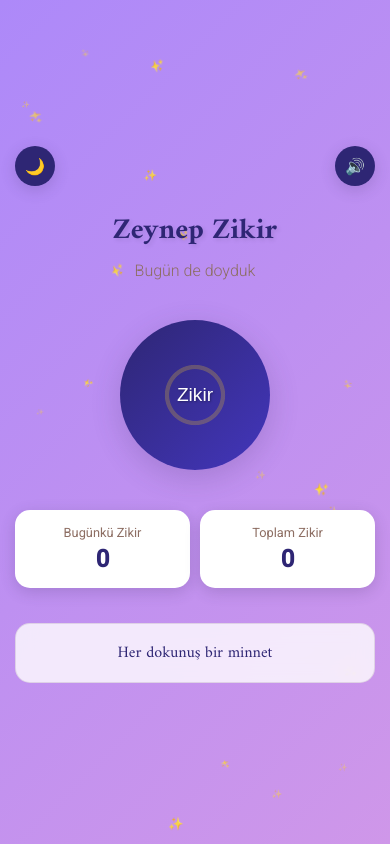
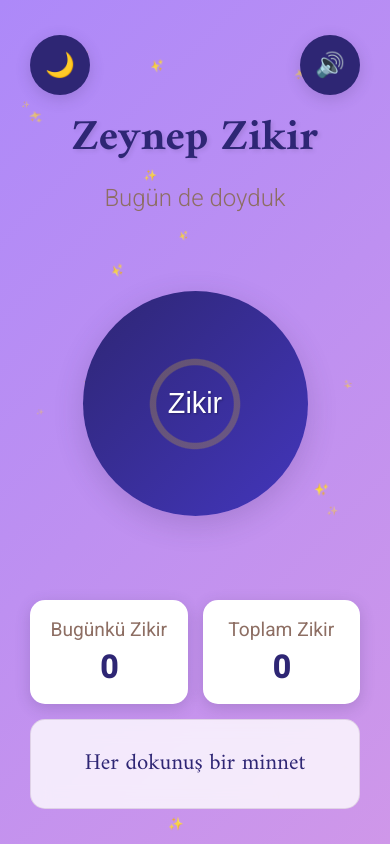
Before and after one commit to oktayaydogan/ZikriZeynep, a plain HTML site: page index.html in a window 390 px wide. Drawn offline with Linux system fonts and the light colour scheme.

Commit message:
Refactor layout structure and improve mobile responsiveness for better usability

```diff
--- a/index.html
+++ b/index.html
@@ -23,6 +23,8 @@
     <div class="stars-container" id="starsContainer"></div>
 
     <div class="container">
+        <!-- Üst bölüm: Butonlar ve başlık -->
+        <div class="top-section">
             <!-- Arka plan kontrol butonu -->
             <div class="controls">
                 <button
@@ -33,13 +35,25 @@
                 </button>
             </div>
 
+            <!-- Gece/Gündüz modu -->
+            <div class="theme-toggle">
+                <button
+                    id="themeToggle"
+                    class="control-btn"
+                >
+                    <span id="themeIcon">🌙</span>
+                </button>
+            </div>
+
             <!-- Başlık -->
             <div class="header">
                 <h1 class="title">Zeynep Zikir</h1>
                 <p class="subtitle">Bugün de doyduk</p>
             </div>
+        </div>
 
-        <!-- Ana zikir butonu -->
+        <!-- Orta bölüm: Ana zikir butonu -->
+        <div class="middle-section">
             <div class="zikir-container">
                 <button
                     id="zikirButton"
@@ -52,7 +66,10 @@
                     </div>
                 </button>
             </div>
+        </div>
 
+        <!-- Alt bölüm: Sayaçlar ve metin -->
+        <div class="bottom-section">
             <!-- Zikir sayacı -->
             <div class="counter-container">
                 <div class="counter">
@@ -75,15 +92,6 @@
             <div class="current-zikir">
                 <span id="currentZikirText">Her dokunuş bir minnet</span>
             </div>
-
-        <!-- Gece/Gündüz modu -->
-        <div class="theme-toggle">
-            <button
-                id="themeToggle"
-                class="control-btn"
-            >
-                <span id="themeIcon">🌙</span>
-            </button>
         </div>
     </div>
 
--- a/style.css
+++ b/style.css
@@ -270,95 +270,126 @@ body.dark-theme {
 /* Mobile responsiveness */
 @media (max-width: 480px) {
   body {
-    padding: 10px;
+    padding: 0;
     min-height: 100vh;
     max-height: 100vh;
     overflow: hidden;
   }
 
   .container {
-    padding: 5px;
-    max-height: 100vh;
+    padding: 25px 20px;
+    height: 100vh;
     display: flex;
     flex-direction: column;
     justify-content: space-between;
+    box-sizing: border-box;
+  }
+
+  /* Üst bölüm - butonlar ve başlık */
+  .top-section {
+    flex-shrink: 0;
+    padding: 5px 0;
+    position: relative;
+  }
+
+  .header {
+    margin: 70px 0 0;
+    text-align: center;
   }
 
   .title {
-    font-size: 1.8rem;
-    margin-bottom: 5px;
+    font-size: 2.7rem;
+    margin-bottom: 8px;
   }
 
   .subtitle {
-    font-size: 1rem;
+    font-size: 1.5rem;
+  }
+
+  /* Orta bölüm - zikir butonu */
+  .middle-section {
+    flex: 1;
+    display: flex;
+    align-items: center;
+    justify-content: center;
+  }
+
+  .zikir-container {
+    margin: 0;
   }
 
   .zikir-btn {
-    width: 150px;
-    height: 150px;
+    width: 225px;
+    height: 225px;
   }
 
   .btn-text {
-    font-size: 1.2rem;
+    font-size: 1.8rem;
+  }
+
+  /* Alt bölüm - sayaçlar ve metin */
+  .bottom-section {
+    flex-shrink: 0;
+    padding: 10px;
   }
 
   .counter-container {
     flex-direction: row;
-    gap: 10px;
-    margin: 20px 0;
+    gap: 15px;
+    margin: 0 0 15px 0;
   }
 
   .counter {
-    padding: 15px 10px;
+    padding: 18px 12px;
   }
 
   .counter-label {
-    font-size: 0.8rem;
-    margin-bottom: 5px;
+    font-size: 1.2rem;
+    margin-bottom: 8px;
   }
 
   .counter-value {
-    font-size: 1.5rem;
+    font-size: 1.95rem;
   }
 
   .current-zikir {
-    margin: 15px 0;
-    padding: 15px;
+    margin: 0;
+    padding: 18px;
+    height: 90px;
+    display: flex;
+    align-items: center;
+    justify-content: center;
   }
 
   #currentZikirText {
-    font-size: 1rem;
+    font-size: 1.425rem;
+    line-height: 1.4;
+    display: -webkit-box;
+    -webkit-line-clamp: 2;
+    -webkit-box-orient: vertical;
+    overflow: hidden;
+    text-overflow: ellipsis;
   }
 
   /* Mobil için buton konumlandırması */
   .controls {
     position: absolute;
-    top: 5px;
-    right: 5px;
+    top: 10px;
+    right: 10px;
     margin: 0;
   }
 
   .control-btn {
-    width: 40px;
-    height: 40px;
-    font-size: 16px;
+    width: 60px;
+    height: 60px;
+    font-size: 24px;
   }
 
   .theme-toggle {
     position: absolute;
-    top: 5px;
-    left: 5px;
+    top: 10px;
+    left: 10px;
     margin: 0;
-  }
-
-  /* Mobilde header margin azaltıldı */
-  .header {
-    margin: 60px 0 20px;
-  }
-
-  /* Zikir container margin azaltıldı */
-  .zikir-container {
-    margin: 20px 0;
   }
 }
 
```
Lines whose indentation alone changed are shown as unchanged.
